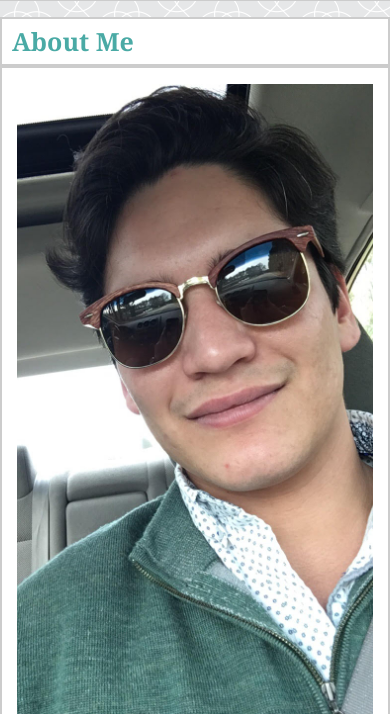
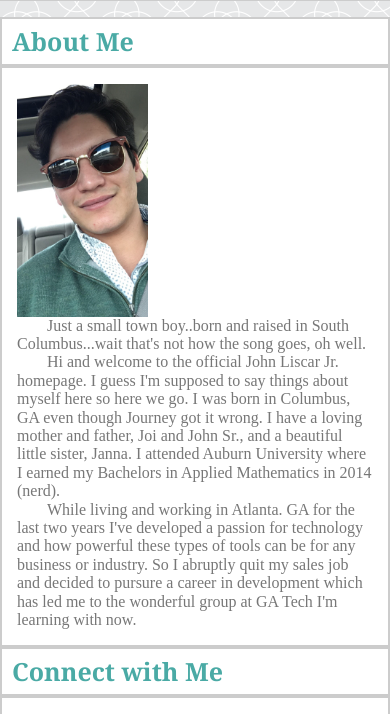
Before and after one commit to jliscar6591/Bootstrap-Portfolio, a plain HTML site: page index.html in a window 390 px wide. Shown: the part 103-817 px from the top of the page. Drawn offline with nearby package versions, Linux system fonts and the light colour scheme.

Commit message:
fixed size of profile picture

```diff
--- a/index.html
+++ b/index.html
@@ -28,7 +28,7 @@
 				</div>
 				<br>
 				<div class="row">
-					<img class="col-xs-12 col-md-4 bio-image" src="assets/images/selfie.jpg" alt="Pic of me" />
+					<img class="col-xs-5 col-md-4 bio-image" src="assets/images/selfie.jpg" alt="Pic of me" />
 					<div class="col-xs-12 col-md-8">
 							<p>
 								Just a small town boy..born and raised in South Columbus...wait that's not how the song goes, oh well.
```
